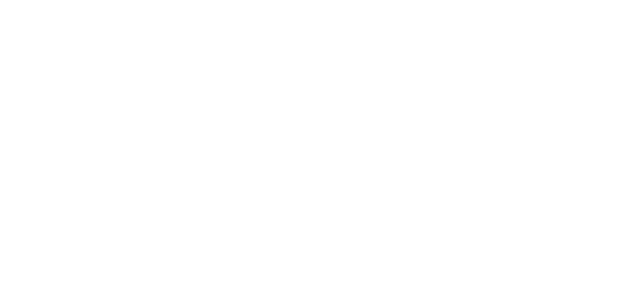
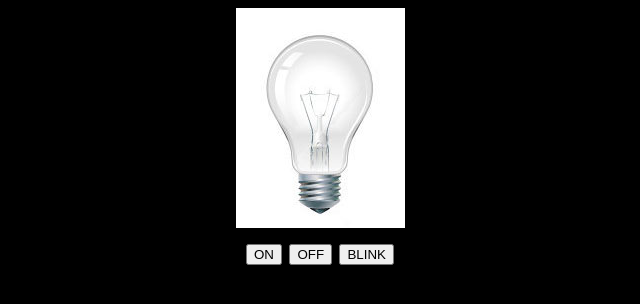
Before and after one commit to santo556/Iniciando-no-JavaScript, a plain HTML site: page Aula VIII/Lâmpada/index.html in a window 1280 px wide. Shown: the whole page, without its empty margins (320-960 px from the left). Drawn offline with Linux system fonts and the light colour scheme.

Commit message:
Acende lampada

```diff
--- /dev/null
+++ b/Aula IX/slide.js
@@ -0,0 +1,3 @@
+/**
+ * JS - Aula9: Simples Slide Show
+ */
--- /dev/null
+++ b/Aula VIII/Lâmpada/controle.js
@@ -0,0 +1,23 @@
+/**
+ * JS = Aula8: Lâmpada
+ */
+
+ function on() {
+     document.getElementById("lamp").src=("Img/on.jpg");
+ }
+
+ function off() {
+     document.getElementById("lamp").src=("Img/off.jpg");
+ }
+
+ function blink() {
+     var intervalo = 0;
+     var contador = 0;
+     while(contador < 10) {
+         intervalo += 200;
+         setTimeout("document.getElementById('lamp').src='Img/on.jpg';", intervalo);
+         intervalo += 200;
+         setTimeout("document.getElementById('lamp').src='Img/off.jpg';", intervalo);
+         contador++;
+     }
+ }
--- a/Aula VIII/Lâmpada/index.html
+++ b/Aula VIII/Lâmpada/index.html
@@ -3,9 +3,23 @@
 <head>
     <meta charset="UTF-8">
     <meta name="viewport" content="width=device-width, initial-scale=1.0">
-    <title>Document</title>
+    <title>Controle de uma lâmpada</title>
+    <style>
+        body {
+            background-color: black;
+            color: white;
+            font: normal 20pt Arial;
+            text-align: center;
+        }
+    </style>
 </head>
 <body>
-
+    <img src="Img/off.jpg" alt="Lâmpada" id="lamp">
+    <form>
+        <input type="button" value="ON" onclick="on()">
+        <input type="button" value="OFF" onclick="off()">
+        <input type="button" value="BLINK" onclick="blink()">
+    </form>
+<script src="controle.js"></script>
 </body>
 </html>
```
Also changed, not shown: Aula VIII/Lâmpada/lampada.js (deleted).
